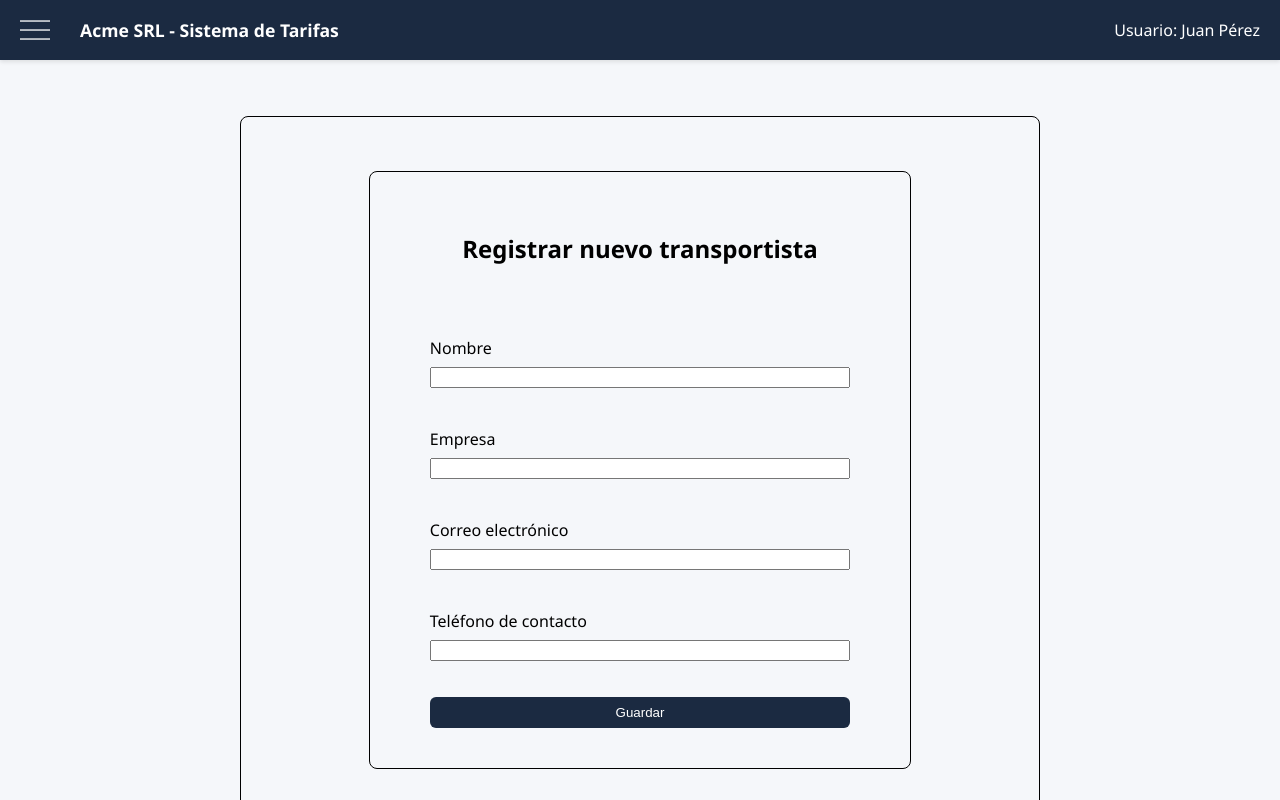
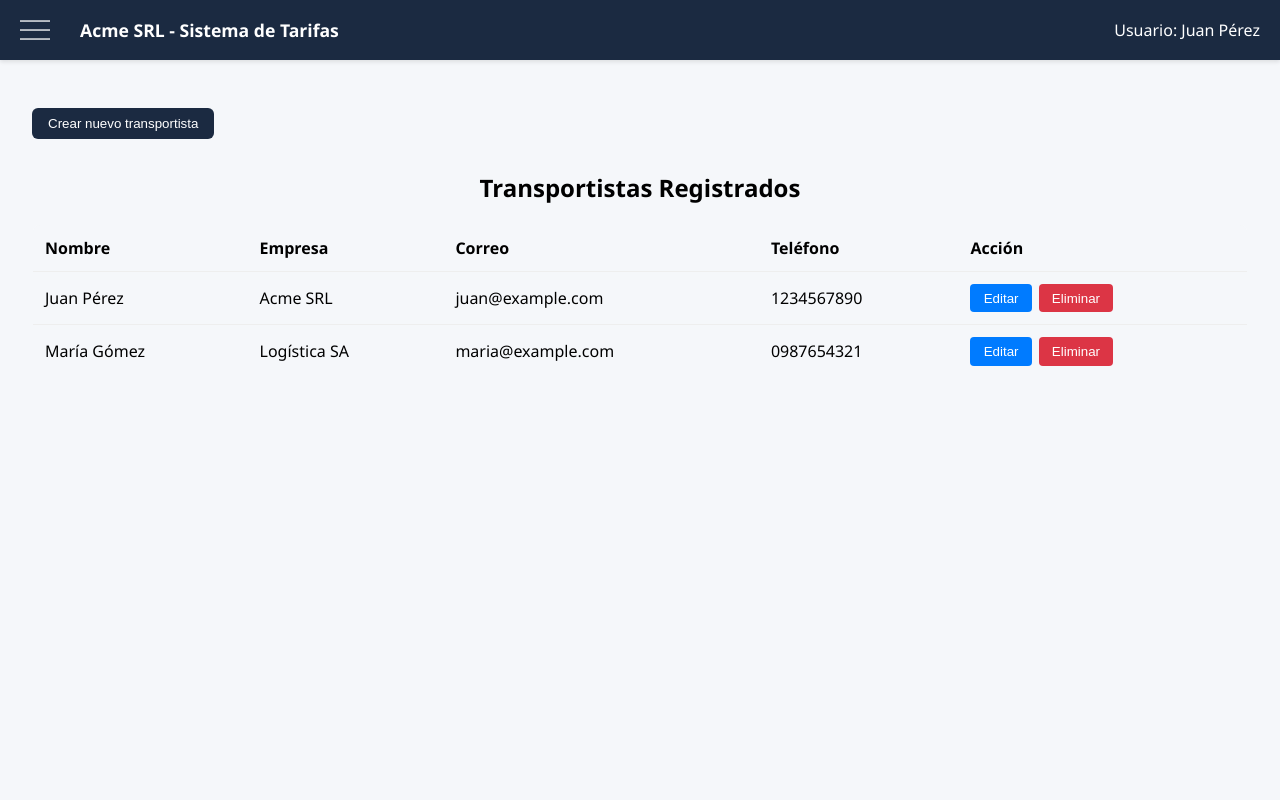
Before and after one commit to DesApp-2025c1-Grupo-2/tarifas-de-costos-frontend, a React (Vite) app: page /crear-transportista in a window 1280 px wide. Shown: the top 800 px of the page. Built offline with nearby package versions, Linux system fonts and the light colour scheme.

Commit message:
modifico pagina de transportistas

```diff
--- a/src/components/Botones.tsx
+++ b/src/components/Botones.tsx
@@ -1,7 +1,7 @@
 import React, { useState } from 'react';
 import { Link } from 'react-router-dom';
 
-const estiloBoton: React.CSSProperties = {
+export const estiloBoton: React.CSSProperties = {
     padding: '0.5rem 1rem',
     marginTop: '16px',
     backgroundColor: '#1B2A41',
--- a/src/components/formulario/Formularios.tsx
+++ b/src/components/formulario/Formularios.tsx
@@ -1,6 +1,7 @@
 // Formularios.tsx
 import React, { useState } from 'react';
 import FormularioDinamico, { Campo } from './FormularioDinamico';
+import { estiloBoton } from '../Botones';
 
 let items: Array<string> = ['a', 'b', 'c', 'd'];
 let transportistas: Array<string> = ['uno', 'dos'];
@@ -51,6 +52,7 @@ export const FormCrearTransportista: React.FC = () => {
   const [transportistasList, setTransportistasList] = useState<Transportista[]>(initialTransportistas);
   const [mensaje, setMensaje] = useState('');
   const [editingTransportista, setEditingTransportista] = useState<Transportista | null>(null);
+  const [mostrarFormulario, setMostrarFormulario] = useState(false); // nuevo estado
   const formRef = React.useRef<HTMLFormElement>(null) as React.RefObject<HTMLFormElement>;
 
   const handleSubmit = (event: React.FormEvent<HTMLFormElement>) => {
@@ -79,10 +81,12 @@ export const FormCrearTransportista: React.FC = () => {
 
     setTimeout(() => setMensaje(''), 2000);
     event.currentTarget.reset();
+    setMostrarFormulario(false); // ocultar formulario tras enviar
   };
 
   const handleEdit = (transportista: Transportista) => {
     setEditingTransportista(transportista);
+    setMostrarFormulario(true); // mostrar formulario al editar
     if (formRef.current) {
       (formRef.current.querySelector('input[name="Nombre"]') as HTMLInputElement)!.value = transportista.nombre;
       (formRef.current.querySelector('input[name="Empresa"]') as HTMLInputElement)!.value = transportista.empresa;
@@ -103,10 +107,19 @@ export const FormCrearTransportista: React.FC = () => {
     if (formRef.current) {
       formRef.current.reset();
     }
+    setMostrarFormulario(false); // ocultar formulario si se cancela
   };
 
   return (
-    <div className="crear-tarifa">
+    <div>
+      {!mostrarFormulario && !editingTransportista && (
+        <button style={estiloBoton} onClick={() => setMostrarFormulario(true)}>
+          Crear nuevo transportista
+        </button>
+      )}
+
+      {(mostrarFormulario || editingTransportista) && (
+        <>
           <FormularioDinamico
             titulo={editingTransportista ? "Editar Transportista" : "Registrar nuevo transportista"}
             campos={camposTransportista}
@@ -114,14 +127,18 @@ export const FormCrearTransportista: React.FC = () => {
             onSubmit={handleSubmit}
             formRef={formRef}
           />
-      {editingTransportista && (
-        <button className="cancel-edit-button" onClick={handleCancelEdit}>
-          Cancelar Edición
+          {(mostrarFormulario || editingTransportista) && (
+            <button style={estiloBoton} className="cancel-button" onClick={handleCancelEdit}>
+              Cancelar
             </button>
           )}
+        </>
+      )}
+
       {mensaje && <div className="mensaje-exito">{mensaje}</div>}
+
       <div className="transportista-list">
-        <h3>Transportistas Registrados</h3>
+        <h2>Transportistas Registrados</h2>
         {transportistasList.length === 0 ? (
           <p>No hay transportistas registrados.</p>
         ) : (
--- a/src/css/CrearTarifa.css
+++ b/src/css/CrearTarifa.css
@@ -60,6 +60,10 @@
 
 .transportista-list {
   margin-top: 2em; /* Moved from inline style */
+}
+
+.transportista-list h2{
+  text-align: center; /* Moved from inline style */
 }
 
 .transportista-list table {
```
Lines whose indentation alone changed are shown as unchanged.
